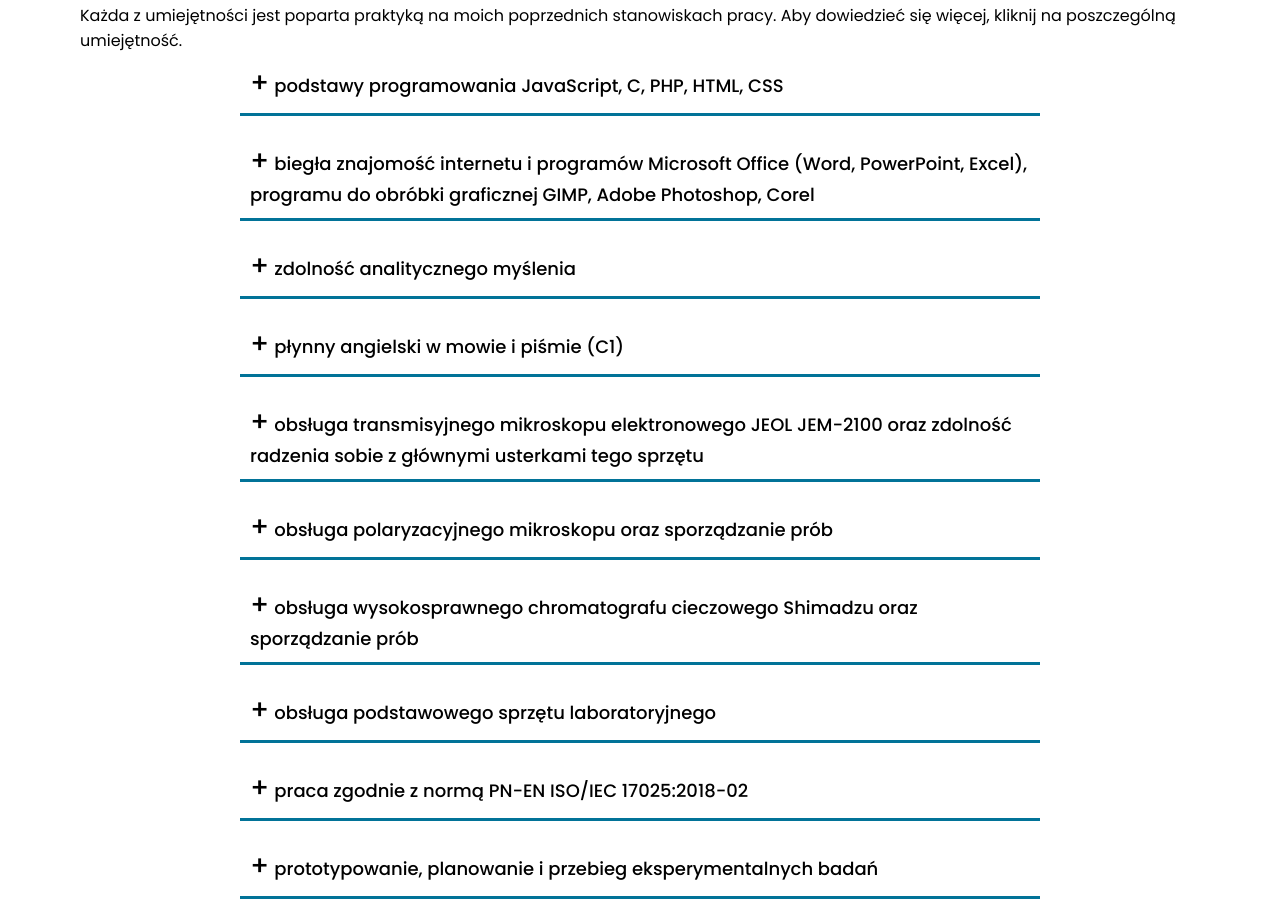
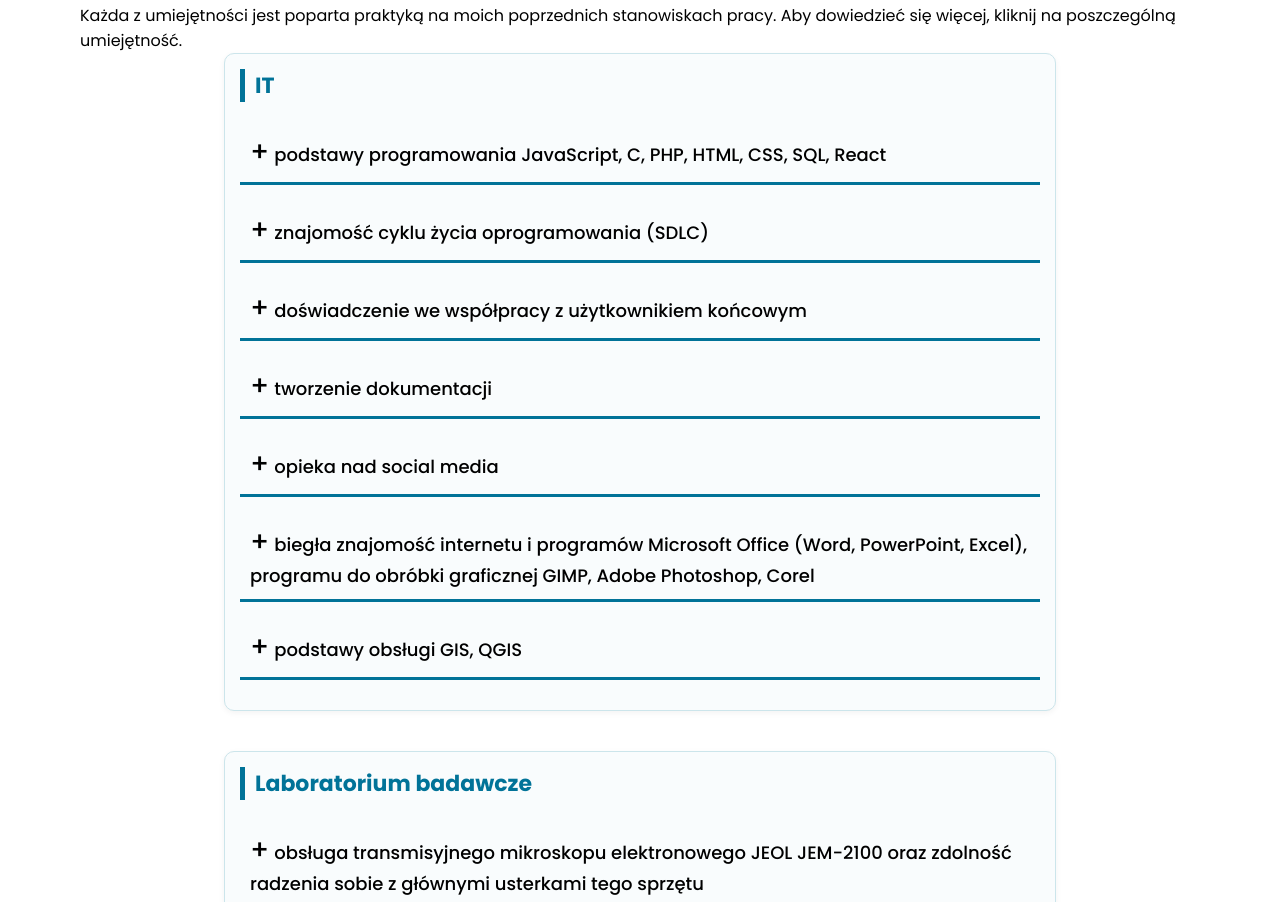
Before and after one commit to ImSayvi/CV, a plain HTML site: page index.html in a window 1280 px wide. Shown: the part 2672-3574 px from the top of the page. Drawn offline with nearby package versions, Linux system fonts and the light colour scheme.

Commit message:
minor changes

```diff
--- a/index.html
+++ b/index.html
@@ -155,37 +155,90 @@
         </div>
     </section>
 
-
-
 <section class="skills" id="skills">
     <div class="max-width">
         <h2 class="tittle">Umiejętności</h2>
         <div class="skills-content">
             <div class="top-text">
                 <div class="text"> Zdolności, które nabyłam dzięki doświadczeniu</div>
-                    <p>Każda z umiejętności jest poparta praktyką na moich poprzednich stanowiskach pracy. Aby
-                        dowiedzieć się więcej, kliknij na poszczególną umiejętność.</p>
+                <p>Każda z umiejętności jest poparta praktyką na moich poprzednich stanowiskach pracy.
+                   Aby dowiedzieć się więcej, kliknij na poszczególną umiejętność.</p>
             </div><br>
 
             <div class="bottom-text">
 
+                <!-- KARTA: Projekty IT -->
+                <div class="skill-card">
+                    <h3 class="card-title">IT</h3>
+                    <div class="skill-box">
+                        <div class="label">podstawy programowania JavaScript, C, PHP, HTML, CSS, SQL, React</div>
+                        <div class="info">
+                            <p>Znam podstawowe struktury danych, umiem tworzyć proste funkcje oraz manipulować
+                                elementami interfejsu użytkownika. Potrafię projektować i stylizować
+                                strony internetowe przy użyciu HTML i CSS, dbając o estetykę i funkcjonalność.
+                                Moje umiejętności obejmują także rozumienie koncepcji logiki programowania
+                                i struktury danych w językach C, JavaScript oraz podstawy PHP.
+                                Znam podstawy React, co umożliwia mi tworzenie komponentów i dynamicznych elementów interfejsu.
+                                Posiadam również doświadczenie w pracy z bazami danych SQL, w tym korzystaniu z narzędzi
+                                pgAdmin i DBeaver do zarządzania, analizy i edycji danych.</p>
+                        </div>
+                    </div>
 
                     <div class="skill-box">
-                        <div class="label">podstawy programowania JavaScript, C, PHP, HTML, CSS</div>
+                        <div class="label">znajomość cyklu życia oprogramowania (SDLC)</div>
                         <div class="info">
-                            <p>Znam podstawowe struktury danych, umiem tworzyć proste funkcje oraz manipulować
-                                elementami interfejsu użytkownika. Ponadto, mam zdolność do projektowania i stylizacji
-                                stron internetowych przy użyciu HTML i CSS, dbając o estetykę. Moje
-                                umiejętności w zakresie programowania obejmują także rozumienie podstawowych koncepcji
-                                związanych z logiką programowania i strukturą danych w języku C, JavaScript oraz
-                                podstawy PHP.</p>
+                            <p>Posiadam wiedzę na temat kolejnych etapów cyklu życia oprogramowania:
+                            od analizy wymagań i projektowania, poprzez implementację, testowanie
+                            i wdrożenie, aż po utrzymanie i rozwój systemu.
+                            Dzięki temu potrafię lepiej rozumieć proces tworzenia aplikacji
+                            oraz rolę zespołów projektowych na poszczególnych etapach.</p>
+                        </div>
+                    </div>
+
+                    <div class="skill-box">
+                        <div class="label">doświadczenie we współpracy z użytkownikiem końcowym</div>
+                        <div class="info">
+                            <p>Posiadam doświadczenie w bezpośredniej współpracy z użytkownikami końcowymi tworzonego oprogramowania.
+                            Obejmuje to zbieranie wymagań, wsparcie techniczne oraz
+                            analizę zgłoszeń i sugestii. Dzięki temu potrafię lepiej dostosowywać rozwiązania
+                            do realnych potrzeb odbiorców, dbając o ich użyteczność i intuicyjność.</p>
+                        </div>
+                    </div>
+
+
+                    <div class="skill-box">
+                        <div class="label">tworzenie dokumentacji</div>
+                        <div class="info">
+                            <p>Potrafię przygotowywać dokumentację techniczną oraz użytkową,
+                            obejmującą opisy architektury systemu, struktur baz danych,
+                            działanie aplikacji i instrukcje obsługi.
+                            Dbam o czytelność i spójność dokumentów, co ułatwia pracę zespołu,
+                            wdrażanie nowych osób oraz dalszy rozwój projektów.
+                            </p>
+                        </div>
+                    </div>
+
+
+
+                    <div class="skill-box">
+                        <div class="label">opieka nad social media</div>
+                        <div class="info">
+                            <p>Posiadam doświadczenie w obszarze opieki nad social media, gdzie efektywnie wspierałam
+                                zarządzanie
+                                różnorodnymi platformami, dbając o zasięg, zaangażowanie i reputację marki. Moje
+                                umiejętności obejmują tworzenie i planowanie atrakcyjnych treści, analizę statystyk
+                                oraz monitorowanie trendów branżowych.
+                                Dzięki kreatywnemu podejściu do budowania społeczności online, udało mi się skutecznie
+                                wspierać promowanie marki oraz budować relacje z klientami i obserwatorami. Posiadam
+                                również
+                                zdolność do szybkiego reagowania na zmiany w środowisku social media, co pozwala
+                                utrzymać aktualność i skuteczność strategii komunikacyjnych.</p>
                         </div>
                     </div>
 
                     <div class="skill-box">
                         <div class="label">biegła znajomość internetu i programów Microsoft Office (Word, PowerPoint,
-                            Excel), programu do
-                            obróbki graficznej GIMP, Adobe Photoshop, Corel</div>
+                            Excel), programu do obróbki graficznej GIMP, Adobe Photoshop, Corel</div>
                         <div class="info">
                             <p>Bezproblemowo korzystam z pakietu Office oraz potrafię przeprowadzić proste obróbki
                                 graficzne za pomocą programów gimp oraz photoshop.</p>
@@ -193,33 +246,27 @@
                     </div>
 
                     <div class="skill-box">
-                        <div class="label">zdolność analitycznego myślenia</div>
+                        <div class="label">podstawy obsługi GIS, QGIS</div>
                         <div class="info">
-                            <p>Potrafię analizować złożone sytuacje, identyfikować kluczowe elementy oraz wyciągać
-                                wnioski, co przekłada się na efektywną pracę w dynamicznym środowisku. Moje
-                                podejście analityczne wspiera również umiejętność skutecznego planowania i realizacji
-                                projektów.</p>
+                            <p>Posiadam podstawową znajomość systemów informacji geograficznej (GIS)
+                            oraz programu QGIS. Potrafię pracować z warstwami przestrzennymi,
+                            analizować dane geograficzne oraz tworzyć mapy tematyczne.
+                            Moje umiejętności obejmują także  korzystanie z podstawowych narzędzi do analizy przestrzennej
+                            i wizualizacji danych.</p>
                         </div>
                     </div>
 
-                    <div class="skill-box">
-                        <div class="label">płynny angielski w mowie i piśmie (C1)</div>
-                        <div class="info">
-                            <p>Posługuję się płynnie językiem angielskim zarówno w mowie, jak i piśmie na poziomie C1
-                                (co potfierdza zdobyty certyfikat).
-                                Posiadam umiejętność swobodnej komunikacji w różnorodnych sytuacjach, a także biegłą
-                                zdolność redagowania dokumentów oraz prowadzenia rozmów w języku angielskim. Posiadam
-                                praktyczne zastosowanie języka za granicą.
-                            </p>
-                        </div>
                 </div>
 
 
+                <!-- KARTA: Laboratorium badawcze -->
+                <div class="skill-card">
+                    <h3 class="card-title">Laboratorium badawcze</h3>
                     <div class="skill-box">
                         <div class="label">obsługa transmisyjnego mikroskopu elektronowego JEOL JEM-2100 oraz zdolność
                             radzenia sobie z głównymi usterkami tego sprzętu</div>
                         <div class="info">
-                            <p> bardzo dobrze poznałam działanie zaawansowanego sprzętu jakim jest transmisyjny
+                            <p> Bardzo dobrze poznałam działanie zaawansowanego sprzętu jakim jest transmisyjny
                                 mikroskop
                                 elektronowy JEOL JEM-2100. Oprócz umiejetności pracy na nim i przeprowadzenia dokładnych
                                 analiz (w tym dyfrakcja, spektometria dyspersji energii
@@ -236,7 +283,7 @@
                             <p>Posiadam praktyczne doświadczenie w obszarze obsługi polaryzacyjnego mikroskopu.
                                 Obserwacja dwójłomności,
                                 pleochroizmu, wygaśnięcia, znaku wydłużenia w świetle spolaryzowanym, kontrola czystości
-                                pudrów i olejów. </p>
+                                pudrów i olejów.</p>
                         </div>
                     </div>
 
@@ -250,7 +297,7 @@
                                 podstawowych komponentów maszyny oraz zrozumienie zasady działania tej metody
                                 analitycznej. Moje doświadczenie obejmuje nie tylko operacyjne aspekty chromatografii
                                 cieczowej, ale również umiejętność interpretacji wyników uzyskanych z chromatogramów, co
-                                przyczynia się do skutecznego prowadzenia analiz laboratoryjnych. </p>
+                                przyczynia się do skutecznego prowadzenia analiz laboratoryjnych.</p>
                         </div>
                     </div>
 
@@ -270,10 +317,9 @@
                         <div class="label">praca zgodnie z normą PN-EN ISO/IEC 17025:2018-02</div>
                         <div class="info">
                             <p>Znam wymagania tej normy oraz umiem pracować z ściśle określonymi standardami i
-                                procedurami wskazanymi przez akredytację laboratorium</p>
+                                procedurami wskazanymi przez akredytację laboratorium.</p>
                         </div>
                     </div>
-
 
                     <div class="skill-box">
                         <div class="label">prototypowanie, planowanie i przebieg eksperymentalnych badań</div>
@@ -286,23 +332,32 @@
                                 gdzie skrupulatne przygotowanie oraz ścisła kontrola procesów przyczyniły się do
                                 uzyskania wiarygodnych wyników. Posiadam również zdolność do interpretacji danych
                                 eksperymentalnych i wyciągania wniosków, co umożliwia skuteczną adaptację strategii
-                                badawczych dla osiągnięcia zamierzonych celów</p>
+                                badawczych dla osiągnięcia zamierzonych celów.</p>
+                        </div>
+                    </div>
+                </div>
+
+                <!-- KARTA: Kompetencje ogólne -->
+                <div class="skill-card">
+                    <h3 class="card-title">Kompetencje ogólne</h3>
+                    <div class="skill-box">
+                        <div class="label">zdolność analitycznego myślenia</div>
+                        <div class="info">
+                            <p>Potrafię analizować złożone sytuacje, identyfikować kluczowe elementy oraz wyciągać
+                                wnioski, co przekłada się na efektywną pracę w dynamicznym środowisku. Moje
+                                podejście analityczne wspiera również umiejętność skutecznego planowania i realizacji
+                                projektów.</p>
                         </div>
                     </div>
 
                     <div class="skill-box">
-                        <div class="label">opieka nad social media</div>
+                        <div class="label">płynny angielski w mowie i piśmie (C1)</div>
                         <div class="info">
-                            <p>Posiadam doświadczenie w obszarze opieki nad social media, gdzie efektywnie wspierałam
-                                zarządzanie
-                                różnorodnymi platformami, dbając o zasięg, zaangażowanie i reputację marki. Moje
-                                umiejętności obejmują tworzenie i planowanie atrakcyjnych treści, analizę statystyk
-                                oraz monitorowanie trendów branżowych.
-                                Dzięki kreatywnemu podejściu do budowania społeczności online, udało mi się skutecznie
-                                wspierać promowanie marki oraz budować relacje z klientami i obserwatorami. Posiadam
-                                również
-                                zdolność do szybkiego reagowania na zmiany w środowisku social media, co pozwala
-                                utrzymać aktualność i skuteczność strategii komunikacyjnych.</p>
+                            <p>Posługuję się płynnie językiem angielskim zarówno w mowie, jak i piśmie na poziomie C1
+                                (co potfierdza zdobyty certyfikat).
+                                Posiadam umiejętność swobodnej komunikacji w różnorodnych sytuacjach, a także biegłą
+                                zdolność redagowania dokumentów oraz prowadzenia rozmów w języku angielskim. Posiadam
+                                praktyczne zastosowanie języka za granicą.</p>
                         </div>
                     </div>
 
@@ -311,7 +366,10 @@
 
             </div>
         </div>
+    </div>
 </section>
+
+
 
     <section class="experience" id="experience">
         <div class="not-max-width"><!-- class="max-width" -->
@@ -321,10 +379,19 @@
 
                     <div class="swiper-slide card">
                         <div class="box">
+                            <img src="img/salogo.jpg" alt="SoftArchitect">
+                            <div class="text"><b>SoftArchitect</b><span>Warszawa</span></div>
+                            <p> Listopad 2024 - obecnie</p>
+                            <p>Junior full-stack developer</p>
+                        </div>
+                    </div>
+
+                    <div class="swiper-slide card">
+                        <div class="box">
                             <img src="img/gsse.png" alt="Graniczna Stacja Sanitarno-Epidemiologiczna w Elblągu">
                             <div class="text"><b>Graniczna Stacja Sanitarno-Epidemiologiczna w
                                     Elblągu</b><span>Elbląg</span></div>
-                            <p> Marzec 2024 - aktualnie</p>
+                            <p> Marzec 2024 - Październik 2024</p>
                             <p>Stażystka w elbląskim sanepidzie</p>
                         </div>
                     </div>
@@ -778,9 +845,9 @@
             <div class="contact-content">
                 <div class="column left">
                     <div class="text">Skontaktuj się ze mną!</div>
-                    <p>Dogadajmy dogodny termin i czas na spotkanie. <span>Przed godziną 15:00</span> proszę o kontakt
+                    <p>Dogadajmy dogodny termin i czas na spotkanie. <span>Przed godziną 17:00</span> proszę o kontakt
                         drogą
-                        tekstową. Po 15:00 będę mogła odebrać telefon.</p>
+                        tekstową. Po 17:00 będę mogła odebrać telefon.</p>
                     <div class="icons">
                         <div class="row">
                             <i class="fas fa-user"></i>
--- a/style.css
+++ b/style.css
@@ -198,6 +198,10 @@ section .tittle::before{
     justify-content: space-between;
 }
 
+.skills .skills-content{
+    justify-content: center;
+}
+
 .about .about-content .right{
     width: 55%;
 }
@@ -306,7 +310,7 @@ section .tittle::before{
 
 .skills .skills-content .bottom-text .skill-box {
     margin-bottom: 15px;
-    margin-left: -20%;
+    /* margin-left: -20%; */
     max-width: 800px;
 }
 
@@ -355,6 +359,24 @@ section .tittle::before{
 .skills .skills-content .bottom-text .active .info {
     height: 105%;
     padding: 10px;
+}
+
+.skills .skills-content .bottom-text .skill-card {
+    margin-bottom: 40px;
+    padding: 15px;
+    background-color: #f9fcfd;
+    border: 1px solid #cce5eb;
+    border-radius: 10px;
+    box-shadow: 0 2px 6px rgba(0,0,0,0.05);
+}
+
+.skills .skills-content .bottom-text .skill-card .card-title {
+    font-size: 22px;
+    font-weight: 700;
+    margin-bottom: 20px;
+    color: #017398;
+    border-left: 5px solid #017398;
+    padding-left: 10px;
 }
 
 .carousel{
```
Also changed, not shown: img/salogo.jpg (added). Lines whose indentation alone changed are shown as unchanged.
